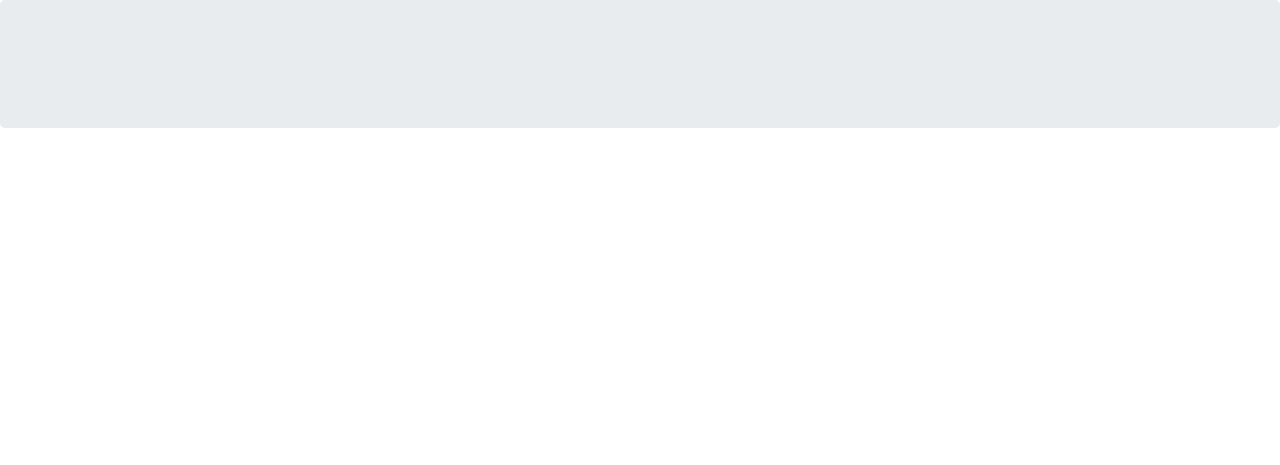
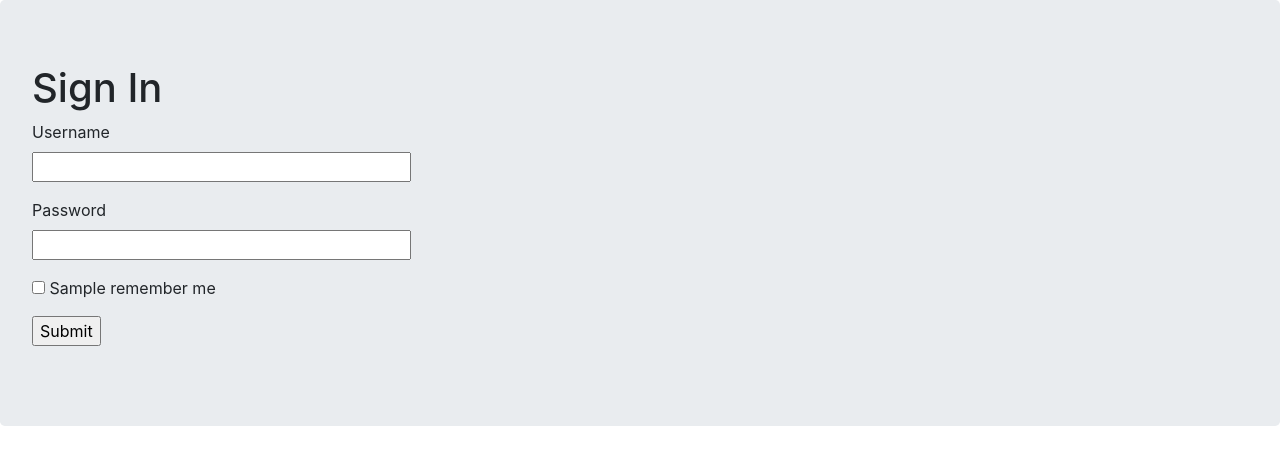
Before and after one commit to ghigbie/microblog, a Flask app: template app/templates/login.html in a window 1280 px wide. Shown: the part 72-537 px from the top of the page. Run offline with Flask 2, Linux system fonts and the light colour scheme; the template is opened without the code that fills it: most values are stand-ins (such as "Sample title", 1, 10 or a date in 2020); form fields are guessed from the names that the template uses; some libraries are stand-ins or nearby versions.

Commit message:
Add form template content

```diff
--- a/app/templates/login.html
+++ b/app/templates/login.html
@@ -1,5 +1,18 @@
 {% extends "base.html" %}
 
 {% block content %}
-
+    <h1>Sign In</h1>
+    <form action="" method="POST">
+        {{ form.hidden_tag() }}
+        <p>
+            {{ form.username.label }}<br>
+            {{ form.username(size=32) }}
+        </p>
+        <p>
+            {{ form.password.label }}<br>
+            {{ form.password(size=32) }}
+        </p>
+        <p>{{ form.remember_me }} {{ from.remember_me.label }}</p>
+        <p>{{ form.submit() }}</p>
+    </form>
 {% endblock %}
```
